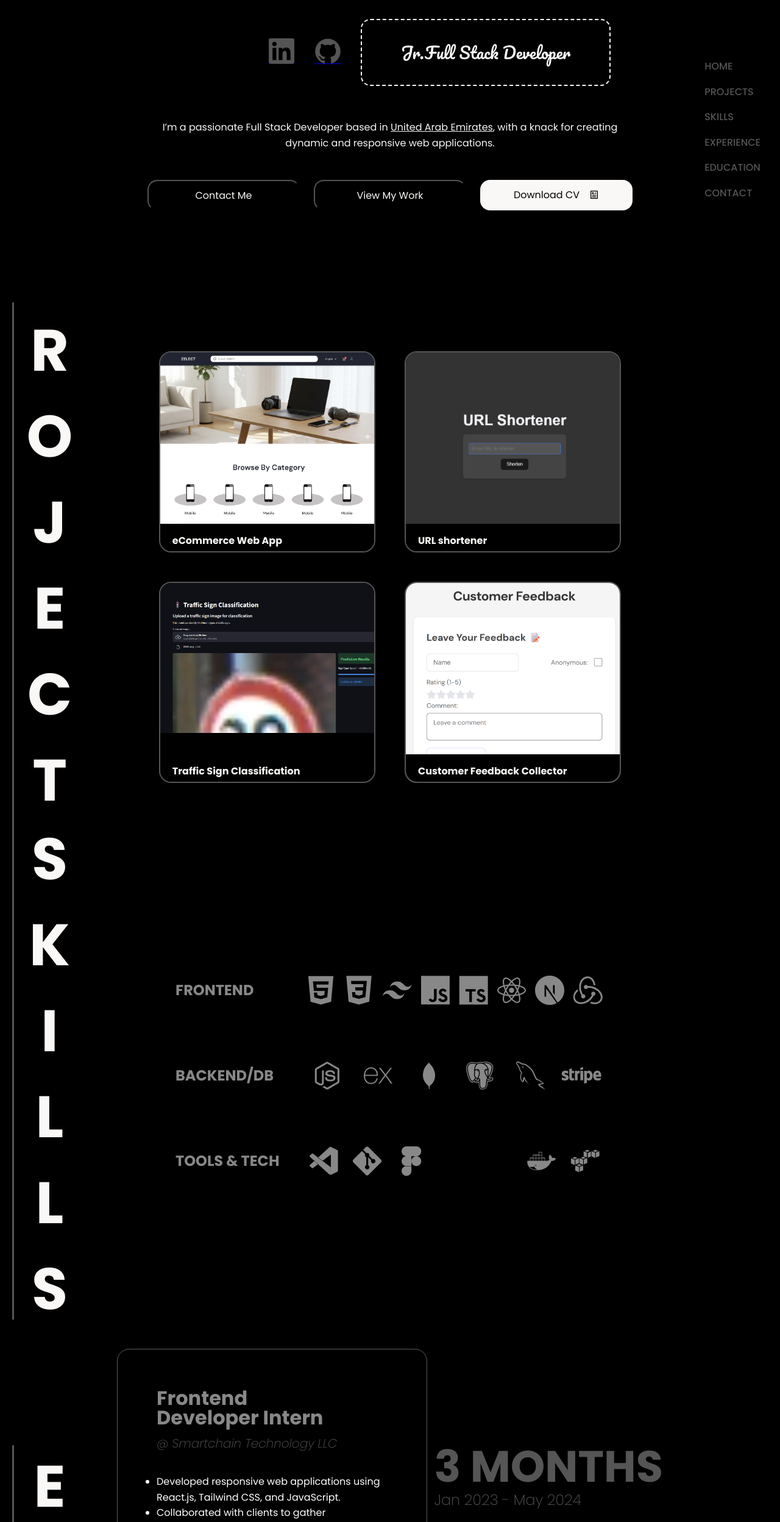
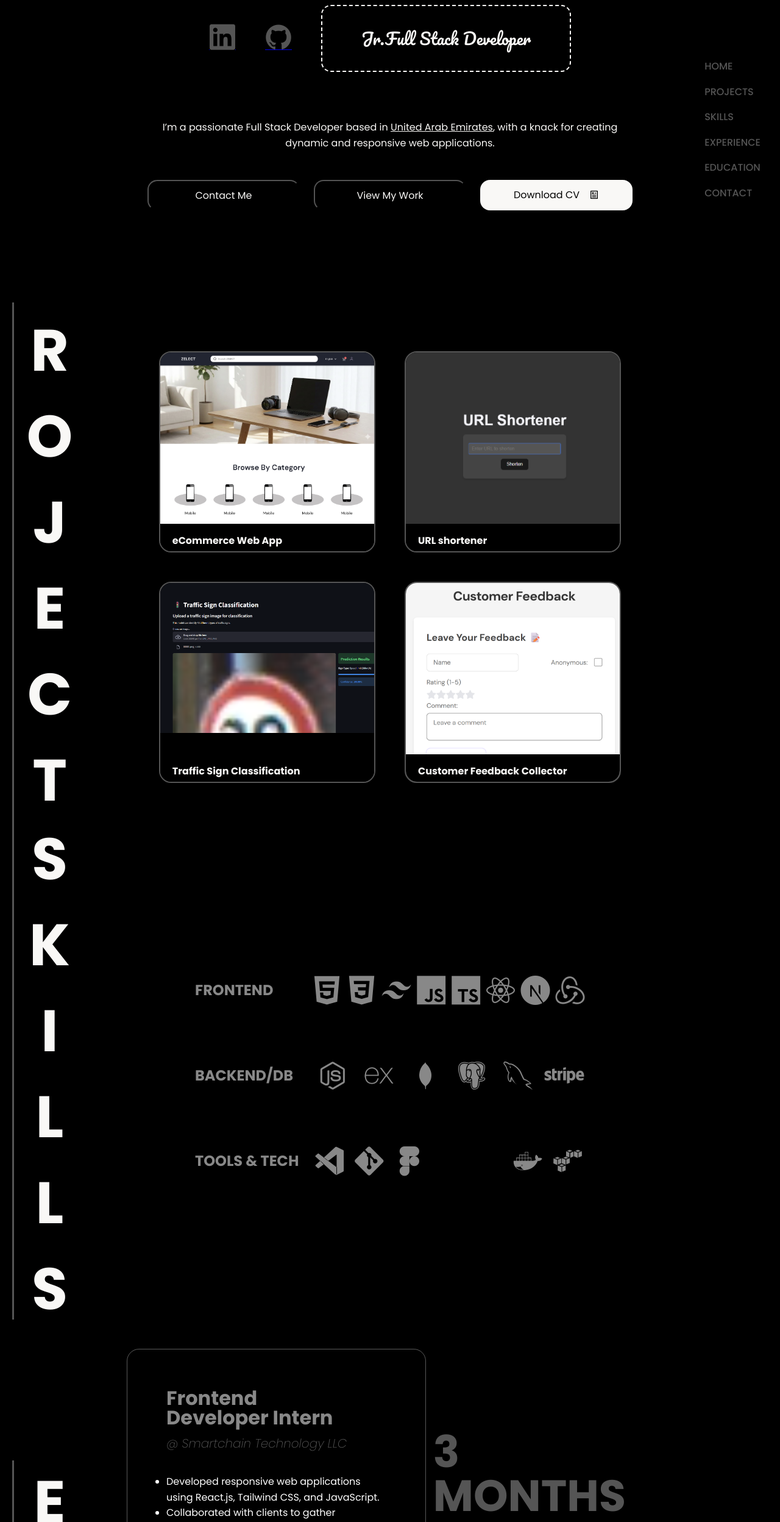
Before and after one commit to zain4849/portfolio, a website: page index.html in a window 1280 px wide. Shown: the part 304-2800 px from the top of the page at 61% size. Drawn offline with nearby package versions, Linux system fonts and the light colour scheme; a script that the page names is missing; some icons are missing; a web font is replaced by a local one.

Commit message:
Refactor CSS for improved layout and responsiveness

```diff
--- a/style.css
+++ b/style.css
@@ -312,11 +312,10 @@
   justify-content: center;
   align-items: center;
   gap: 48px;
-  position: absolute;
   bottom: 110px;
   left: 32px;
   list-style-type: none;
-
+  margin: 0 auto;
 }
 
 .social-links {
@@ -598,8 +597,9 @@
   flex-direction: column;
   align-items: flex-end;
   justify-content: center;
-  width: 45%;
+  width: clamp(45%, 50vw, 55%);
   margin: 0px auto;
+  padding: 0 2rem;
 }
 
 .skill-category {
@@ -718,9 +718,10 @@
   flex-direction: column;
   align-items: center;
   justify-content: center;
-  width: 70%;
+  width: clamp(65%, 70vw, 75%);
   margin: 0px auto;
   gap: 2rem;
+  padding: 0 1rem;
 }
 
 .experience-left,
@@ -742,7 +743,7 @@
 
 .experience-right,
 .education-right {
-  font-size: 5rem;
+  font-size: 4rem;
   color: gray;
   display: flex;
   flex-direction: column;
@@ -820,7 +821,7 @@
 }
 
 .education-duration {
-  font-size: 4rem;
+  font-size: 3.5rem;
   font-weight: 200;
 }
 
@@ -1047,12 +1048,6 @@
     top: 200px;
   }
 
-  .meta {
-    gap: 2rem;
-    bottom: 55px;
-    left: 200px;
-  }
-
   .hero-content {
     max-width: 800px;
   }
@@ -1095,10 +1090,9 @@
   }
 
   .project-card:hover .card-content {
-  /* height: 50%; */
-  top: 170px;
-
-}
+    /* height: 50%; */
+    top: 170px;
+  }
 
   .project-title {
     font-size: 1rem;
@@ -1244,7 +1238,6 @@
     justify-content: flex-start;
   }
   .contact-form {
-
     position: relative;
     width: 600px;
     background-color: transparent;
```
